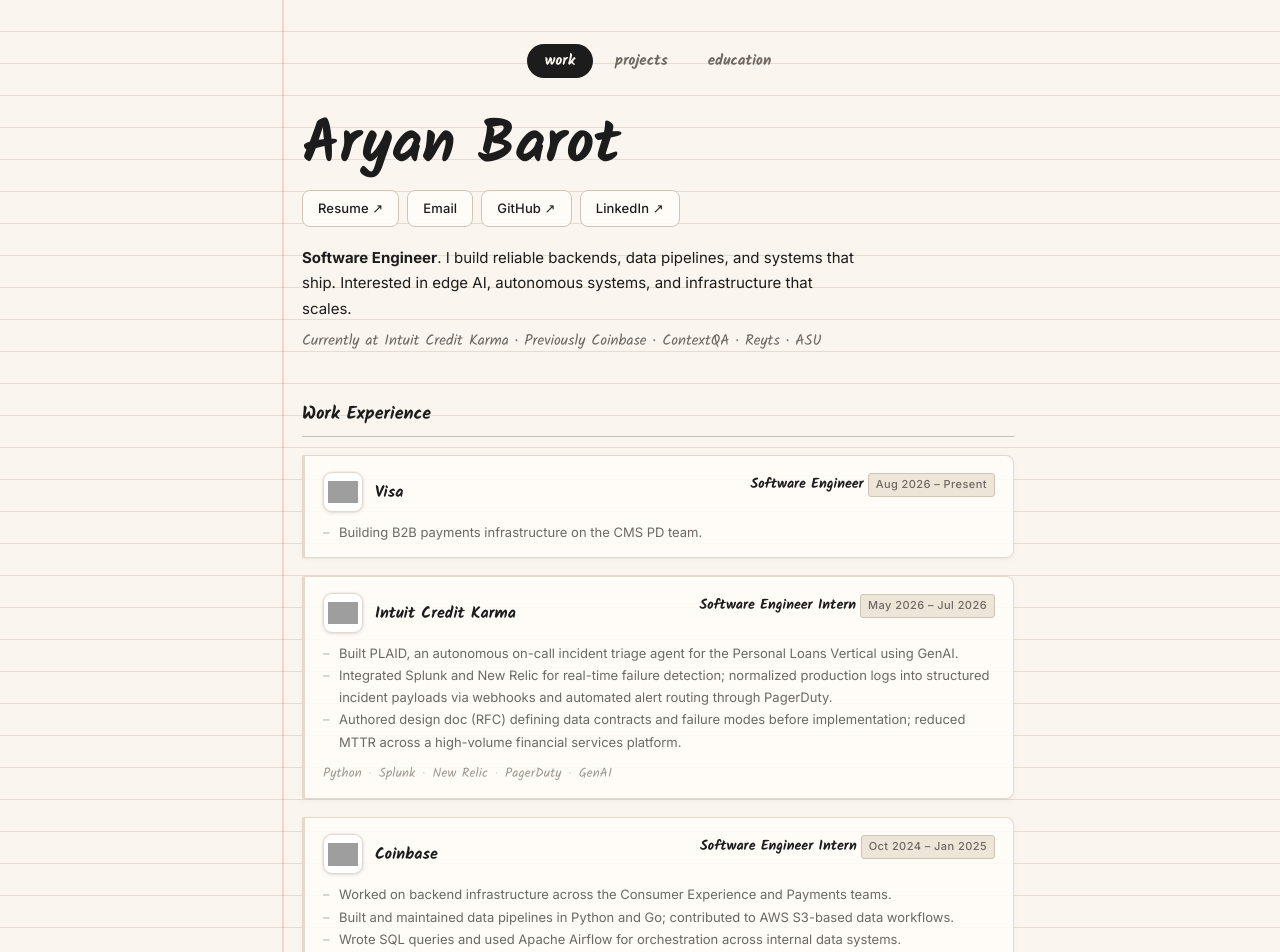
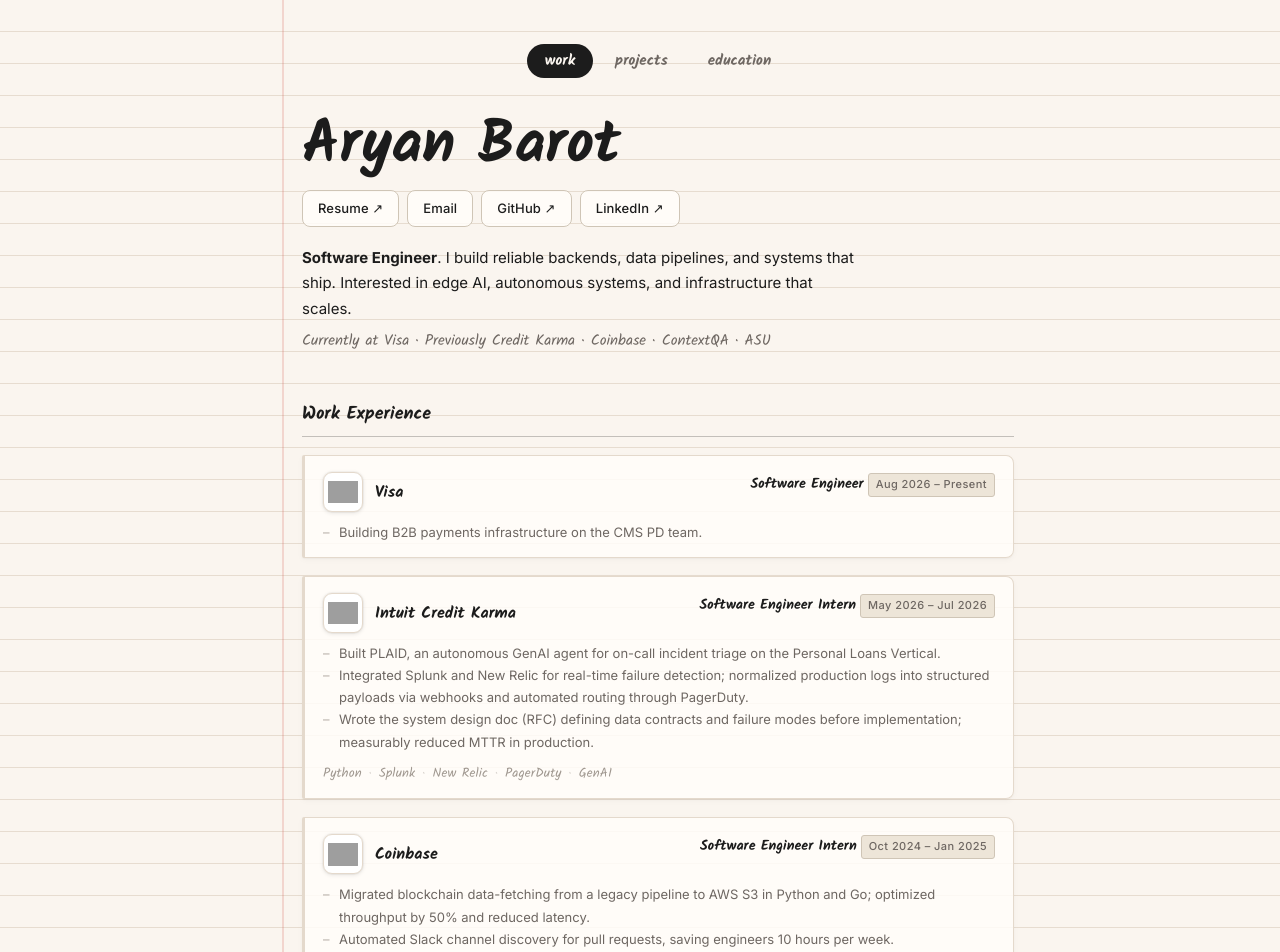
Before and after one commit to aaronbarought/MyPortfolio, a React (Vite) app: page /work in a window 1280 px wide. Shown: the top 952 px of the page. Built offline with nearby package versions, Linux system fonts and the light colour scheme; grey boxes are pictures that could not be loaded; the HTML template or start-up script is replaced by a standard one.

Commit message:
tighten CK bullets, restore Coinbase metrics, fix hero sub-line

```diff
--- a/src/components/Experience.jsx
+++ b/src/components/Experience.jsx
@@ -19,9 +19,9 @@
     role: "Software Engineer Intern",
     period: "May 2026 – Jul 2026",
     bullets: [
-      "Built PLAID, an autonomous on-call incident triage agent for the Personal Loans Vertical using GenAI.",
-      "Integrated Splunk and New Relic for real-time failure detection; normalized production logs into structured incident payloads via webhooks and automated alert routing through PagerDuty.",
-      "Authored design doc (RFC) defining data contracts and failure modes before implementation; reduced MTTR across a high-volume financial services platform.",
+      "Built PLAID, an autonomous GenAI agent for on-call incident triage on the Personal Loans Vertical.",
+      "Integrated Splunk and New Relic for real-time failure detection; normalized production logs into structured payloads via webhooks and automated routing through PagerDuty.",
+      "Wrote the system design doc (RFC) defining data contracts and failure modes before implementation; measurably reduced MTTR in production.",
     ],
     tags: ["Python", "Splunk", "New Relic", "PagerDuty", "GenAI"],
   },
@@ -32,9 +32,9 @@
     role: "Software Engineer Intern",
     period: "Oct 2024 – Jan 2025",
     bullets: [
-      "Worked on backend infrastructure across the Consumer Experience and Payments teams.",
-      "Built and maintained data pipelines in Python and Go; contributed to AWS S3-based data workflows.",
-      "Wrote SQL queries and used Apache Airflow for orchestration across internal data systems.",
+      "Migrated blockchain data-fetching from a legacy pipeline to AWS S3 in Python and Go; optimized throughput by 50% and reduced latency.",
+      "Automated Slack channel discovery for pull requests, saving engineers 10 hours per week.",
+      "Developed production-grade ETL processes using SQL, Apache Airflow, and Go to enhance transaction accuracy.",
     ],
     tags: ["Python", "Go", "AWS S3", "SQL", "Airflow"],
   },
--- a/src/components/Hero.jsx
+++ b/src/components/Hero.jsx
@@ -30,7 +30,7 @@
       </p>
 
       <p className="hero-sub">
-        Currently at Intuit Credit Karma · Previously Coinbase · ContextQA · Reyts · ASU
+        Currently at Visa · Previously Credit Karma · Coinbase · ContextQA · ASU
       </p>
     </header>
   );
```
